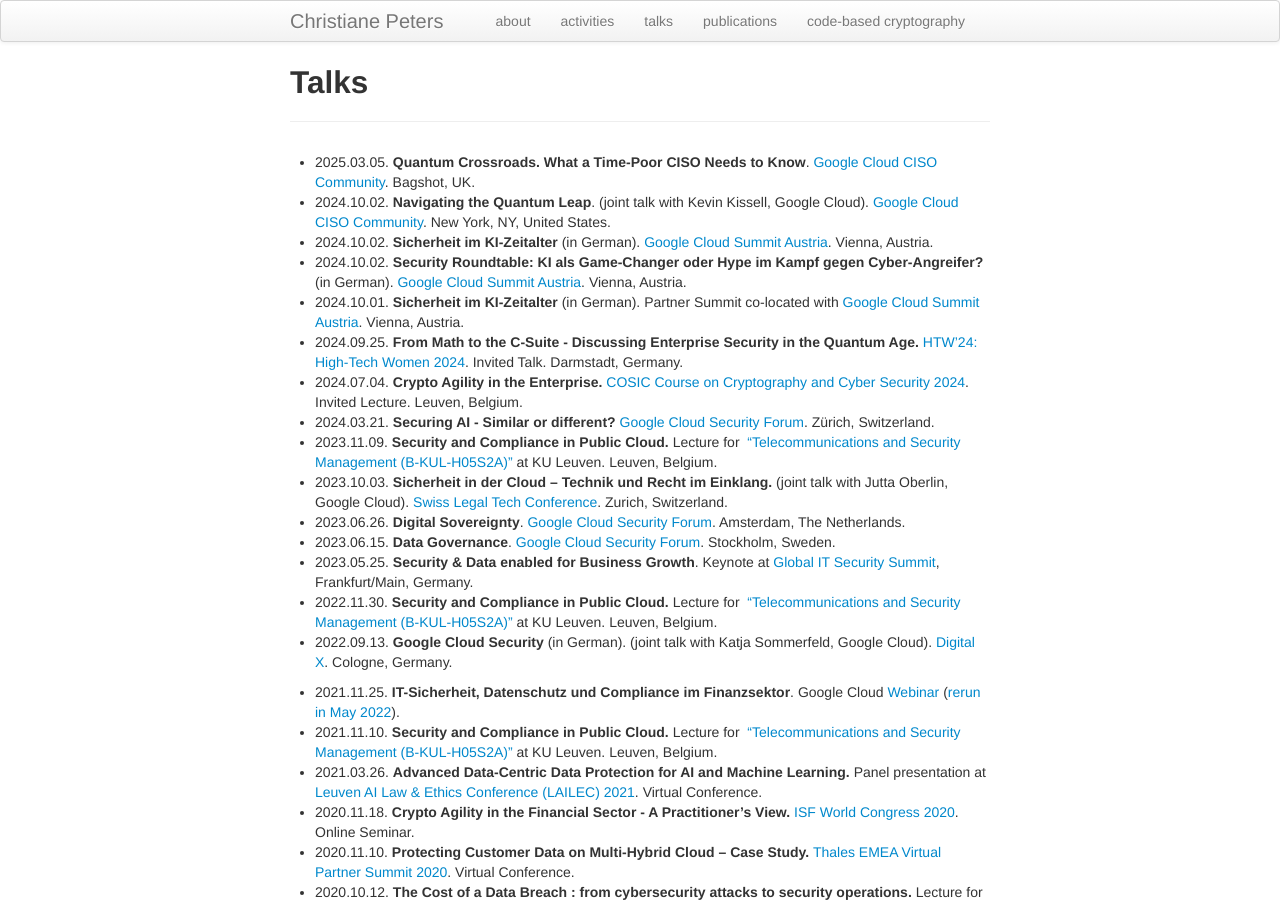
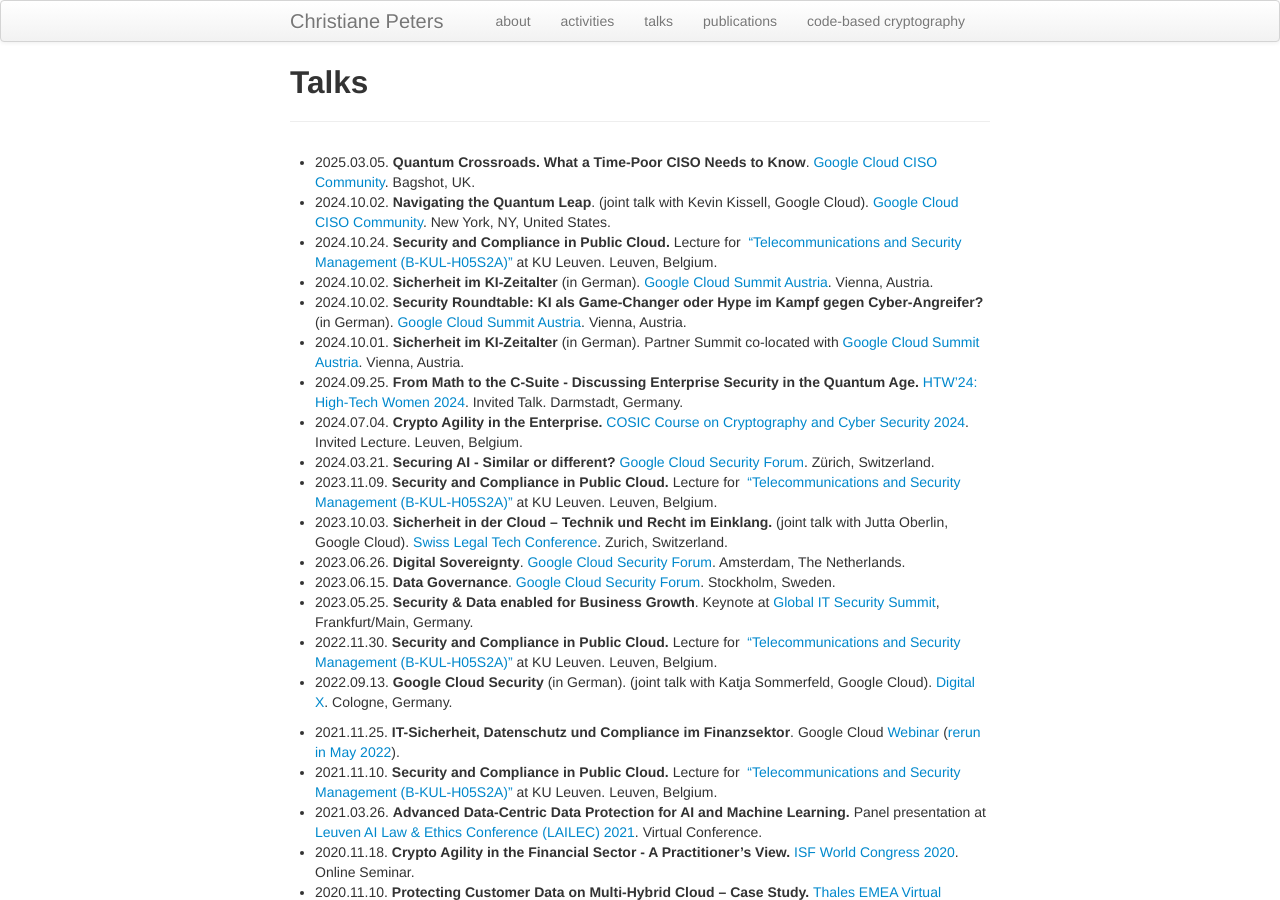
Before and after one commit to christianepeters/christianepeters.github.io, a Jekyll site: the page built from talks.md, in a window 1280 px wide and 900 px high. Built offline with Jekyll 4.4.1, drawn with Linux system fonts in a browser that asks for light colours.

Commit message:
Update talks.md

```diff
--- a/talks.md
+++ b/talks.md
@@ -5,6 +5,7 @@
 
 - 2025.03.05. **Quantum Crossroads. What a Time-Poor CISO Needs to Know**. [Google Cloud CISO Community](https://rsvp.withgoogle.com/events/google-cloud-ciso-community-london). Bagshot, UK.
 - 2024.10.02. **Navigating the Quantum Leap**. (joint talk with Kevin Kissell, Google Cloud). [Google Cloud CISO Community](https://rsvp.withgoogle.com/events/google-cloud-ciso-community-nyc). New York, NY, United States.
+- 2024.10.24. **Security and Compliance in Public Cloud.** Lecture for  ["Telecommunications and Security Management (B-KUL-H05S2A)"](https://onderwijsaanbod.kuleuven.be/syllabi/e/H05S2AE.htm#activetab=doelstellingen_idp21220816) at KU Leuven. Leuven, Belgium.
 - 2024.10.02. **Sicherheit im KI-Zeitalter** (in German). [Google Cloud Summit Austria](https://cloudonair.withgoogle.com/events/summit-oesterreich-2024). Vienna, Austria.
 - 2024.10.02. **Security Roundtable: KI als Game-Changer oder Hype im Kampf gegen Cyber-Angreifer?** (in German). [Google Cloud Summit Austria](https://cloudonair.withgoogle.com/events/summit-oesterreich-2024). Vienna, Austria.
 - 2024.10.01. **Sicherheit im KI-Zeitalter** (in German). Partner Summit co-located with [Google Cloud Summit Austria](https://cloudonair.withgoogle.com/events/summit-oesterreich-2024). Vienna, Austria.
```
